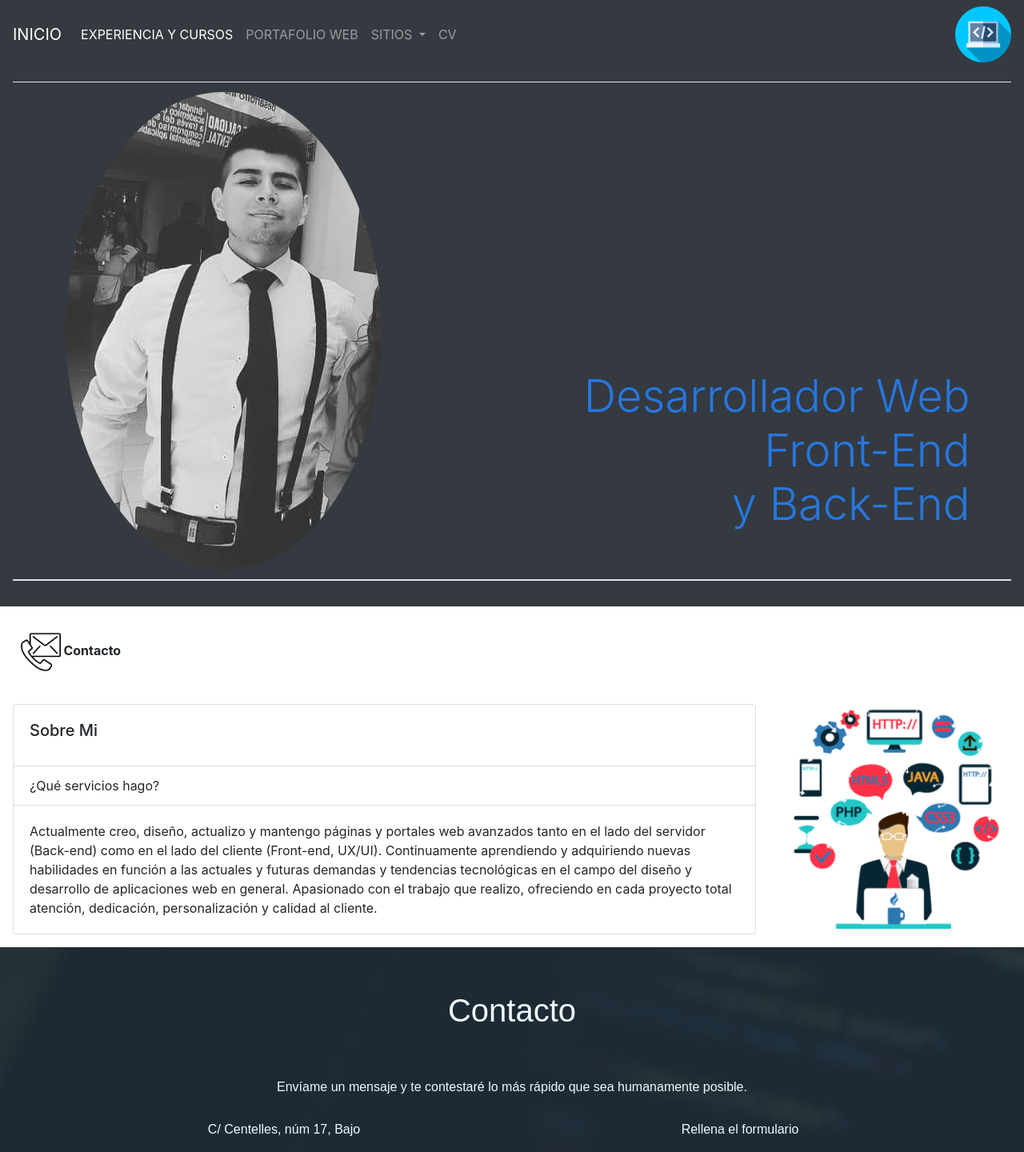
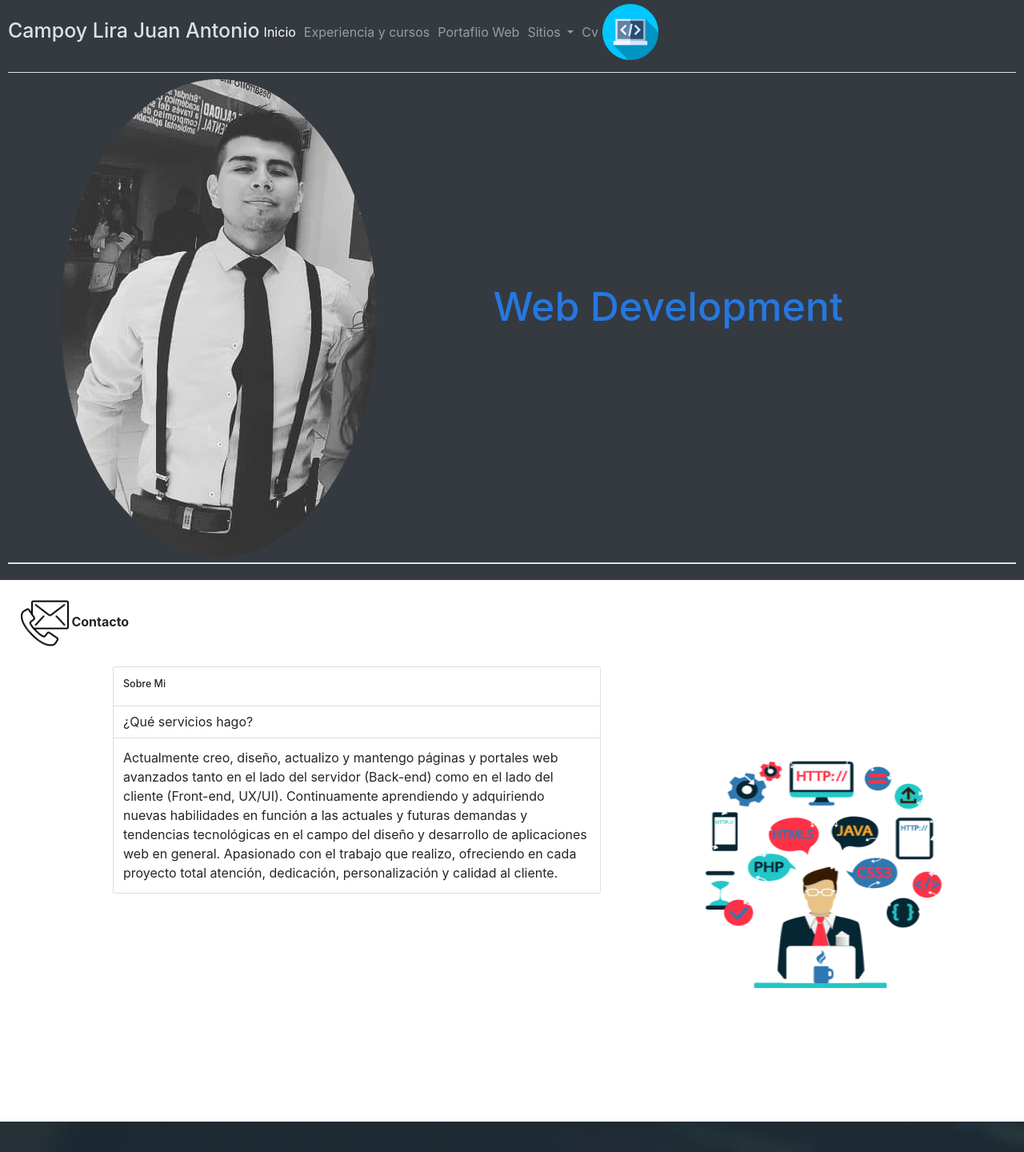
Before and after one commit to CampoyLira1994/Portafolio, an Angular app: page / in a window 1280 px wide. Shown: the top 1440 px of the page at 80% size. Built offline with nearby package versions, Linux system fonts and the light colour scheme.

Commit message:
Ultimo dia Cosmos

```diff
--- a/src/app/contacto/contacto.component.css
+++ b/src/app/contacto/contacto.component.css
@@ -16,3 +16,9 @@
 #card2{
   float: right;
 }
+
+
+.contenido{
+  margin-right: 5%;
+  margin-left: 5%;
+}
--- a/src/app/contacto/contacto.component.html
+++ b/src/app/contacto/contacto.component.html
@@ -2,11 +2,13 @@
   <br/>
   <br/>
   <br/>
+
+  <div class="contenido">
 <h1 id="text" >Contacto</h1>
 <br/><br/><br/>
 <p id="text">Envíame un mensaje y te contestaré lo más rápido que sea humanamente posible.</p>
 <br/>
-<div class="container">
+<div >
   <div class="row">
     <div id="text" class="col-6">
       C/ Centelles, núm 17, Bajo
@@ -90,3 +92,5 @@
 <!--CV Modal Fin-->
 
 </div>
+
+</div>
--- a/src/app/experienciaYCursos/experiencia.component.css
+++ b/src/app/experienciaYCursos/experiencia.component.css
@@ -1,10 +1,145 @@
 
-#card1{
-  float: left;
+.logoAngular{
+  width: 18%;
+  margin-right: 2%;
 }
 
-#card2{
-float: right;
-align-items: center;
-margin-top: 4%;
+.bar1{
+  width: 78%;
+  margin-left: 2%;
+  margin-top: 3%;
 }
+
+
+.logoJavaEE{
+  width: 18%;
+  margin-right: 2%;
+}
+
+.bar2{
+  width: 78%;
+  margin-left: 2%;
+  margin-top: 6%;
+}
+
+
+.logoGitHub{
+  width: 20%;
+}
+
+.bar3{
+  width: 78%;
+  margin-left: 2%;
+  margin-top: 2%;
+}
+
+
+.logoDocker{
+  width: 18%;
+  margin-right: 2%;
+}
+
+.bar4{
+  width: 78%;
+  margin-left: 2%;
+  margin-top: 8%;
+}
+
+
+.logoPLSQL{
+  width: 18%;
+  margin-right: 2%;
+  margin-top: 3%;
+}
+
+.bar5{
+  width: 78%;
+  margin-left: 2%;
+  margin-top: 6%;
+}
+
+
+
+.logoFirebase{
+  width: 20%;
+  /* margin-right: 2%; */
+  margin-top: 6%;
+}
+
+.bar6{
+  width: 78%;
+  margin-left: 2%;
+  margin-top: 8%;
+}
+
+
+.logoTrello{
+  width: 20%;
+  /* margin-right: 2%; */
+  margin-top: 4%;
+}
+
+.bar7{
+  width: 78%;
+  margin-left: 2%;
+  margin-top: 8%;
+}
+
+
+.logoHTMLCSS{
+  width: 17%;
+  margin-right: 2%;
+  margin-top: 3%;
+}
+
+.bar8{
+  width: 78%;
+  margin-left: 2%;
+  margin-top: 6%;
+}
+
+
+.logoBootstrap{
+  width: 17%;
+  margin-right: 2%;
+  margin-top: 3%;
+}
+
+.bar9{
+  width: 78%;
+  margin-left: 2%;
+  margin-top: 6%;
+}
+
+
+
+
+
+
+
+.box1C1{
+  width: 50%;
+}
+
+.box2C1{
+  width: 50%;
+}
+
+#logoPlatzi{
+  width: 50%;
+  margin-left: 10%;
+}
+
+#logoUdemy{
+  width: 100%;
+  margin-left: 0%;
+}
+
+
+#box1C2{
+  text-align: center;
+}
+
+.box2C2{
+
+}
--- a/src/app/experienciaYCursos/experiencia.component.html
+++ b/src/app/experienciaYCursos/experiencia.component.html
@@ -7,7 +7,7 @@
 </div>
 
 <div>
-  <h1 class="display-3" style="margin: 2%">¿QUÉ TÉCNOLOGÍAS UTILIZO?</h1>
+  <h1 class="display-4" style="margin: 2%">¿QUÉ TÉCNOLOGÍAS UTILIZO?</h1>
 
   <form>
     <div class="form-group">
@@ -25,68 +25,49 @@
   <br />
   <hr />
   <br />
-  <br />
 
     <div class="container">
-    <div class="row">
-      <div id="text" class="col-3">
-        <h5>
-          <img src="../../assets/img/Angular_Typescript.png" height="50" />
-        </h5>
-        <br />
-        <h5><img src="../../assets/img/java-ee.png" height="80" /></h5>
-        <br />
-        <h5><img src="../../assets/img/Github.png" height="50" /></h5>
-        <br />
-        <h5><img src="../../assets/img/DockerBlack.png" height="50" /></h5>
-        <br />
-        <h5><img src="../../assets/img/PLSQL.png" height="50" /></h5>
-        <br />
-        <h5><img src="../../assets/img/logo-standard.png" height="50" /></h5>
-        <br />
-        <h5><img src="../../assets/img/Trello-Logo.png" height="50" /></h5>
-        <br />
-        <h5><img src="../../assets/img/HTML5&CSS.png" height="50" /></h5>
-        <br />
-        <h5><img src="../../assets/img/Bootstrap-Logo.png" height="50" /></h5>
-      </div>
-      <div id="text" class="col-9">
-        <br />
-        <div class="progress">
+
+      <img class="logoAngular" src="../../assets/img/Angular_Typescript.png"/>
+
+      <div class="progress bar1">
         <div class="progress-bar progress-bar-striped progress-bar-animated" role="progressbar" style="width: 60%"
           aria-valuenow="10" aria-valuemin="0" aria-valuemax="100">
           60%
         </div>
       </div>
-        <br /><br /><br />
-        <div class="progress">
-          <div class="
-              progress-bar progress-bar-striped progress-bar-animated
-              bg-success
-            " role="progressbar" style="width: 50%" aria-valuenow="25" aria-valuemin="0" aria-valuemax="100">
+
+
+      <img class="logoJavaEE" src="../../assets/img/java-ee.png"/>
+
+      <div class="bar2 progress">
+        <div class=" progress-bar progress-bar-striped progress-bar-animated bg-success " role="progressbar" style="width: 50%"
+         aria-valuenow="25" aria-valuemin="0" aria-valuemax="100">
           50%
         </div>
       </div>
-        <br /><br /><br />
-        <div class="progress">
-          <div class="
-              progress-bar progress-bar-striped progress-bar-animated
-              bg-info
-            " role="progressbar" style="width: 30%" aria-valuenow="50" aria-valuemin="0" aria-valuemax="100">
+
+      <img class="logoGitHub" src="../../assets/img/Github.png" />
+
+      <div class="bar3 progress">
+        <div class=" progress-bar progress-bar-striped progress-bar-animated bg-secondary" role="progressbar" style="width: 30%"
+         aria-valuenow="50" aria-valuemin="0" aria-valuemax="100">
           30%
         </div>
       </div>
-        <br /><br /><br />
-        <div class="progress">
-          <div class="
-              progress-bar progress-bar-striped progress-bar-animated
-              bg-warning
+
+      <img class="logoDocker" src="../../assets/img/DockerBlack.png"/>
+
+      <div class="bar4 progress">
+        <div class=" progress-bar progress-bar-striped progress-bar-animated bg-dark
           " role="progressbar" style="width: 10%" aria-valuenow="75" aria-valuemin="0" aria-valuemax="100">
           10%
         </div>
       </div>
-        <br /><br /><br />
-        <div class="progress">
+
+      <img class="logoPLSQL" src="../../assets/img/PLSQL.png" />
+
+      <div class="bar5 progress">
         <div class="
             progress-bar progress-bar-striped progress-bar-animated
             bg-danger
@@ -94,70 +75,75 @@
           35%
         </div>
       </div>
-        <br /><br /><br />
-        <div class="progress">
+
+      <img class="logoFirebase" src="../../assets/img/logo-standard.png" />
+
+      <div class="bar6 progress">
         <div class="
             progress-bar progress-bar-striped progress-bar-animated
-              bg-success
+            bg-warning
           " role="progressbar" style="width: 10%" aria-valuenow="25" aria-valuemin="0" aria-valuemax="100">
           10%
         </div>
       </div>
-        <br /><br /><br />
-        <div class="progress">
+
+      <img class="logoTrello" src="../../assets/img/Trello-Logo.png"/>
+
+      <div class="bar7 progress">
         <div class="
             progress-bar progress-bar-striped progress-bar-animated
-              bg-secondary
+
           " role="progressbar" style="width: 80%" aria-valuenow="50" aria-valuemin="0" aria-valuemax="100">
           80%
         </div>
       </div>
-        <br /><br /><br />
-        <div class="progress">
+
+      <img class="logoHTMLCSS" src="../../assets/img/HTML5&CSS.png" />
+
+      <div class="bar8 progress">
         <div class="
             progress-bar progress-bar-striped progress-bar-animated
-              bg-dark
+            bg-success
           " role="progressbar" style="width: 45%" aria-valuenow="50" aria-valuemin="0" aria-valuemax="100">
           45%
         </div>
       </div>
-        <br /><br /><br />
-        <div class="progress">
-          <div class="progress-bar progress-bar-striped progress-bar-animated" role="progressbar" style="width: 65%"
+
+      <img class="logoBootstrap" src="../../assets/img/Bootstrap-Logo.png"/>
+
+      <div class="bar9 progress">
+        <div class="progress-bar progress-bar-striped progress-bar-animated bg-info" role="progressbar" style="width: 65%"
           aria-valuenow="10" aria-valuemin="0" aria-valuemax="100">
           65%
         </div>
       </div>
+
+
     </div>
+
   </div>
 
   <br />
-  </div>
+<hr />
+<br />
 
-  <br /><br />
-</div>
-<hr />
-<br /><br />
 
   <div class="container">
-  <div class="row">
-    <div class="col-6">
-      <img src="../../assets/img/com.platzi.platzi.jpg" height="50" style="margin-left: 0%" />
+    <div class="box1C1">
+      <img id="logoPlatzi" src="../../assets/img/com.platzi.platzi.jpg"/>
     </div>
-    <div class="col-6">
-      <img src="../../assets/img/Udemy.png" height="50" style="margin-left: 50%" />
+    <div class="box2C1">
+      <img id="logoUdemy" src="../../assets/img/Udemy.png"/>
     </div>
-    <br /><br /><br />
+    <br /><br /><br /><br /><br />
 
-    <div class="row">
-      <div class="col-3">
-        <br /><br /><br /><br /><br /><br /><br /><br />
-        <h1 class="h2">
-          <div class="spacer"></div>
+    <div class="container">
+      <div class="box1C2">
+        <h1 >
           Cursos
         </h1>
       </div>
-      <div class="col-9">
+      <div class="box2C2">
         <div id="carouselExampleControls" data-interval="2000" class="carousel slide" data-ride="carousel">
           <div class="carousel-inner">
             <div class="carousel-item active">
@@ -231,8 +217,8 @@
       <!--FIN NUEVO CARRUCEL-->
     </div>
 
-    <br /><br /><br />
     </div>
 
+    <br /><br /><br />
+
   <div #target></div>
-</div>
--- a/src/app/navbar/navbar.component.css
+++ b/src/app/navbar/navbar.component.css
@@ -0,0 +1,16 @@
+
+#h1Titulo{
+  color: #dee2e6;
+  font-size: 16px;
+}
+
+
+@media(min-width: 450px) {
+
+  #h1Titulo{
+    color: #dee2e6;
+    font-size: 25px;
+  }
+
+
+}
--- a/src/app/navbar/navbar.component.html
+++ b/src/app/navbar/navbar.component.html
@@ -1,31 +1,40 @@
 <nav class="navbar navbar-expand-lg navbar-dark bg-dark">
-  <a class="navbar-brand" href="">INICIO</a>
-  <button class="navbar-toggler" type="button" data-toggle="collapse" data-target="#navbarSupportedContent" aria-controls="navbarSupportedContent" aria-expanded="false" aria-label="Toggle navigation">
+  <h1 id="h1Titulo">Campoy Lira Juan Antonio</h1>
+  <button class="navbar-toggler" type="button" data-toggle="collapse" data-target="#navbarSupportedContent" >
     <span class="navbar-toggler-icon"></span>
+    Menu
   </button>
 
   <div class="collapse navbar-collapse" id="navbarSupportedContent">
-    <ul class="navbar-nav mr-auto">
+    <ul class="navbar-nav">
+
       <li class="nav-item active">
-        <a class="nav-link" href="/#/experiencia">EXPERIENCIA Y CURSOS<span class="sr-only">(current)</span></a>
+        <a class="nav-link " href="/#/" >Inicio</a>
       </li>
+
       <li class="nav-item">
-        <a class="nav-link" href="/#/portafolio">PORTAFOLIO WEB</a>
+        <a class="nav-link" href="/#/experiencia">Experiencia y cursos</a>
       </li>
+
+      <li class="nav-item">
+        <a class="nav-link" href="/#/portafolio">Portaflio Web</a>
+      </li>
+
       <li class="nav-item dropdown">
         <a class="nav-link dropdown-toggle" href="#" id="navbarDropdown" role="button" data-toggle="dropdown" aria-haspopup="true" aria-expanded="false">
-          SITIOS
+          Sitios
         </a>
         <div class="dropdown-menu" aria-labelledby="navbarDropdown">
-          <a class="dropdown-item" href="https://platzi.com/p/Campoy/">PLATZI</a>
+          <a class="dropdown-item" href="https://platzi.com/p/Campoy/">Platzi</a>
           <a class="dropdown-item" href="https://trello.com/b/76QoYmfh/estudio-programaci%C3%B3n">Trello</a>
           <div class="dropdown-divider"></div>
           <a class="dropdown-item" href="https://www.linkedin.com/public-profile/settings?trk=d_flagship3_profile_self_view_public_profile">Linkedin</a>
           <a class="dropdown-item" href="https://github.com/CampoyLira1994">GitHub</a>
         </div>
       </li>
+
       <li class="nav-item">
-        <a class="nav-link " type="button"  data-toggle="modal" data-target=".bd-example-modal-lg">CV</a>
+        <a class="nav-link " type="button"  data-toggle="modal" data-target=".bd-example-modal-lg">Cv</a>
       </li>
     </ul>
 
--- a/src/app/portada/portada.component.css
+++ b/src/app/portada/portada.component.css
@@ -1,3 +1,50 @@
+
+.circular--square {
+  border-top-left-radius: 50% 50%;
+  border-top-right-radius: 50% 50%;
+  border-bottom-right-radius: 50% 50%;
+  border-bottom-left-radius: 50% 50%;
+  margin-left: 10%;
+  height: 25%;
+}
+
+
+.table thead th {
+  vertical-align: sub;
+  border-bottom: 2px solid #dee2e6;
+  color: rgb(39, 119, 223);
+  margin-right: 10%;
+}
+
+.c1{
+  /* background: url("../../assets/img/leng4.png"); */
+  width: 90%;
+  margin-left: 5%;
+  margin-right: 5%;
+  /* background-repeat: no-repeat;
+  background-position: center center; */
+}
+
+.c2{
+  width: 83%;
+  margin-left: 5%;
+  margin-right: 5%;
+}
+
+.imgContacto{
+  width: 40px;
+  height: 40px;
+}
+
+.logoHttp{
+  width: 100%;
+  height: 100%;
+  margin-left: 5%;
+  margin-right: 5%;
+}
+
+
+@media (min-width: 450px){
 
 .circular--square {
   border-top-left-radius: 50% 50%;
@@ -9,7 +56,44 @@
 
 }
 
-#imgport{
-  width: 100%;
-  height: 100%;
+.titulo{
+  color: rgb(39, 119, 223);
+  margin-right: 10%;
+  margin-left: 5%;
+  vertical-align: middle;
 }
+
+.text{
+  font-size: 50px;
+}
+
+.c1{
+  /* background: url("../../assets/img/leng4.png"); */
+  width: 55%;
+  /* background-repeat: no-repeat;
+  background-position: center center; */
+}
+
+.c2{
+  width: 25%;
+  margin-top: 10%;
+  margin-left: 5%;
+  margin-right: 5%;
+  margin-bottom: 10%;
+}
+
+.logoHttp{
+  width: 120%;
+  height: 90%;
+  margin-left: 0%;
+  margin-right: 15%;
+}
+
+.imgContacto{
+  width: 60px;
+  height: 60px;
+  align-items: center;
+}
+
+
+}
--- a/src/app/portada/portada.component.html
+++ b/src/app/portada/portada.component.html
@@ -1,13 +1,14 @@
-<body >
-  <div class="p-3 mb-2 bg-dark" >
+<body>
+  <div class="p-3 bg-dark">
     <table class="table">
       <thead>
         <tr>
-        <th scope="col">
-          <img class="circular--square img-fluid " src="../../assets/img/CAMPOY.jpg" alt="Logo de la conferencia" />
+          <th>
+            <img class="circular--square" src="../../assets/img/CAMPOY.jpg" alt="Logo de la conferencia" />
           </th>
-        <th scope="col">
-          <h1 class="display-4 mb-5 text-right" style="color: rgb(39, 119, 223); margin-right: 6%;" >Desarrollador Web <br/> Front-End <br/>y Back-End</h1>
+
+          <th class="titulo">
+            <h1 class="text">Web Development</h1>
           </th>
         </tr>
       </thead>
@@ -16,9 +17,9 @@
 
 
   <br>
-  <div style="margin-left: 2%;" >
+  <div style="margin-left: 2%;">
     <a type="button" (click)="scrollToElement(target)">
-    <img src="../../assets/img/Cont.png" width="50" height="50" /> <b>    Contacto </b></a>
+      <img class="imgContacto" src="../../assets/img/Cont.png" /><b> Contacto </b></a>
     <!-- <input type="checkbox" class="custom-control-input" id="customCheckDisabled" disabled>
     <label class="custom-control-label" for="customCheckDisabled">Check this custom checkbox</label> -->
   </div>
@@ -27,44 +28,12 @@
 
 
 
-    <div class="row p-3 bg-white" style="padding: 0;margin: 0;border: 0;">
-
-      <div class="row">
-            <div class="col-9" >
-              <div class="card " >
-                <div class="card-body">
-                  <h5 class="card-title">Sobre Mi</h5>
-                </div>
-                <ul class="list-group list-group-flush">
-                  <li class="list-group-item">¿Qué servicios hago?</li>
-                  <div class="card-body">
-                    <p class="card-text">
-                      Actualmente creo, diseño, actualizo y mantengo páginas y portales
-                      web avanzados tanto en el lado del servidor (Back-end) como en el
-                      lado del cliente (Front-end, UX/UI). Continuamente aprendiendo y
-                      adquiriendo nuevas habilidades en función a las actuales y futuras
-                      demandas y tendencias tecnológicas en el campo del diseño y
-                      desarrollo de aplicaciones web en general. Apasionado con el
-                      trabajo que realizo, ofreciendo en cada proyecto total atención,
-                      dedicación, personalización y calidad al cliente.
-                    </p>
-                  </div>
-                </ul>
-              </div>
-
-            </div>
-            <div class="col-3">
-              <img  class="img-fluid" alt="Responsive image"  src="../../assets/img/leng4.png" alt="Third slide" />
-            </div>
+  <div class="container bg-white">
 
 
-      </div>
-
-
-    <!-- <div class="row">
-      <div id="text" class="col-6">
-        <div class="card" >
-          <div class="card-body">
+    <div class="c1">
+      <div class="card">
+        <div class=" card-body">
           <h5 class="card-title">Sobre Mi</h5>
         </div>
         <ul class="list-group list-group-flush">
@@ -84,15 +53,16 @@
         </ul>
       </div>
     </div>
-      <div class="col-6">
-        <br/><br/>
-        <img class="rounded mx-auto d-block" class="img-fluid" alt="Responsive image"   src="../../assets/img/leng4.png" alt="Third slide" />
+
+    <br>
+
+    <div class="c2">
+      <img class="logoHttp" alt="Responsive image" src="../../assets/img/leng4.png" alt="Third slide" />
     </div>
-    </div> -->
 
   </div>
-
 </body>
 
+<br>
 
 <div #target></div>
--- a/src/styles.css
+++ b/src/styles.css
@@ -1,3 +1,7 @@
+:root{
+  --color_texto: cornflowerblue;
+}
+
 /* You can add global styles to this file, and also import other style files */
 *{
   box-sizing: border-box;
@@ -5,3 +9,79 @@
   margin: 0;
   border: 0;
 }
+
+html {
+  font-size: 62.5%;
+}
+
+body {
+  font-size: 1.6rem;
+}
+
+ .container {
+  display: flex;
+  flex-wrap: wrap;
+
+  /*border: 0.3rem solid black;
+  align-items: baseline;
+  height: 50vh;
+  flex-wrap: wrap;
+  justify-content: space-evenly;
+  padding-left: 0;
+  padding-right: 0;
+  margin-left: 0;
+  margin-right: 0; */
+}
+
+/*
+.box {
+  width: 10rem;
+  flex-basis: 10rem;
+  flex-grow: 1;
+}
+
+.box1 {
+  background-color: cornflowerblue;
+  order: 1;
+}
+
+.box2 {
+  background-color: blueviolet;
+}
+
+.box3 {
+  background-color: burlywood;
+}
+
+.box4 {
+  background-color: cadetblue;
+}
+
+.box5 {
+  background-color: coral;
+}
+
+.box6 {
+  background-color: salmon;
+} */
+
+
+@media (min-width: 600px){
+
+
+  .container {
+    display: flex;
+    flex-wrap: wrap;
+
+    /*border: 0.3rem solid black;
+    align-items: baseline;
+    height: 50vh;
+    flex-wrap: wrap;
+    justify-content: space-evenly;
+    padding-left: 0;
+    padding-right: 0;
+    margin-left: 0;
+    margin-right: 0; */
+  }
+
+}
```
Also changed, not shown: src/index.html (+21 -0 lines). Lines whose indentation alone changed are shown as unchanged.
